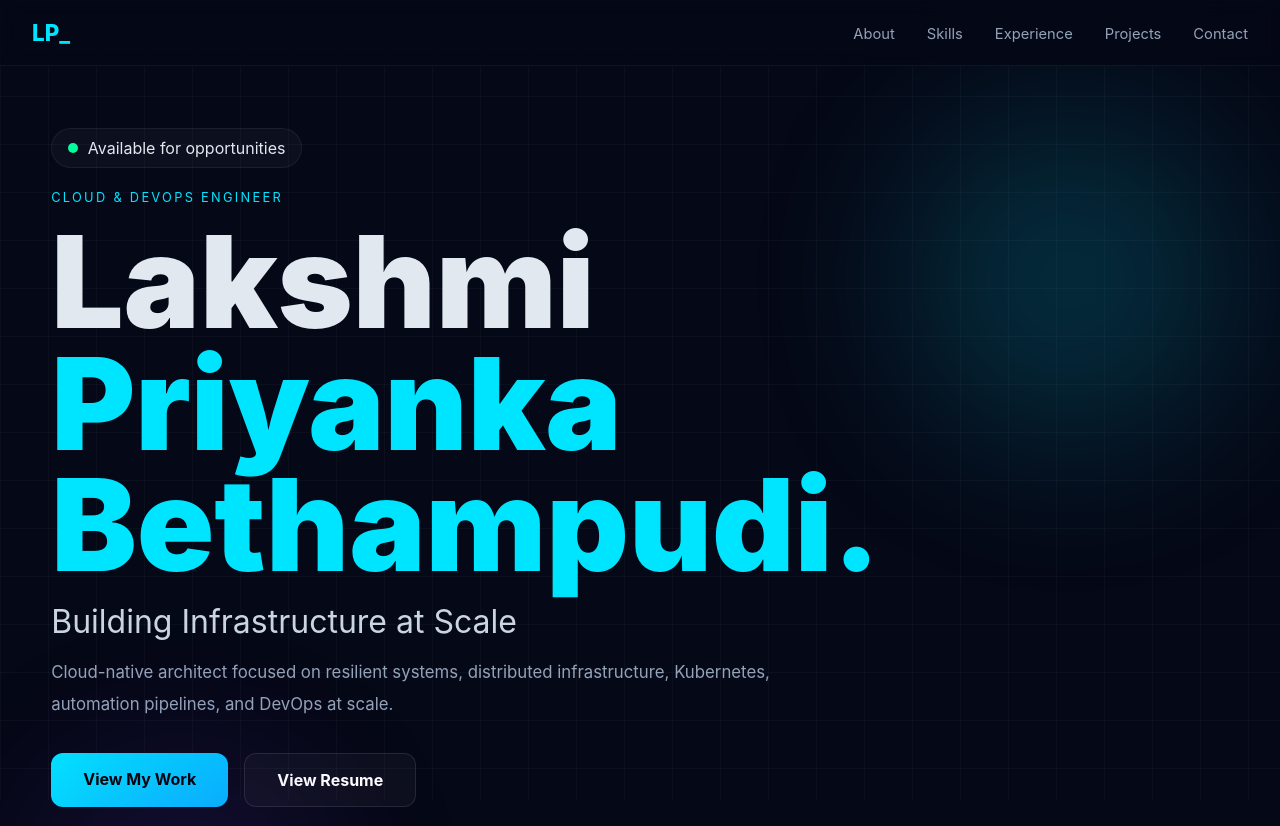
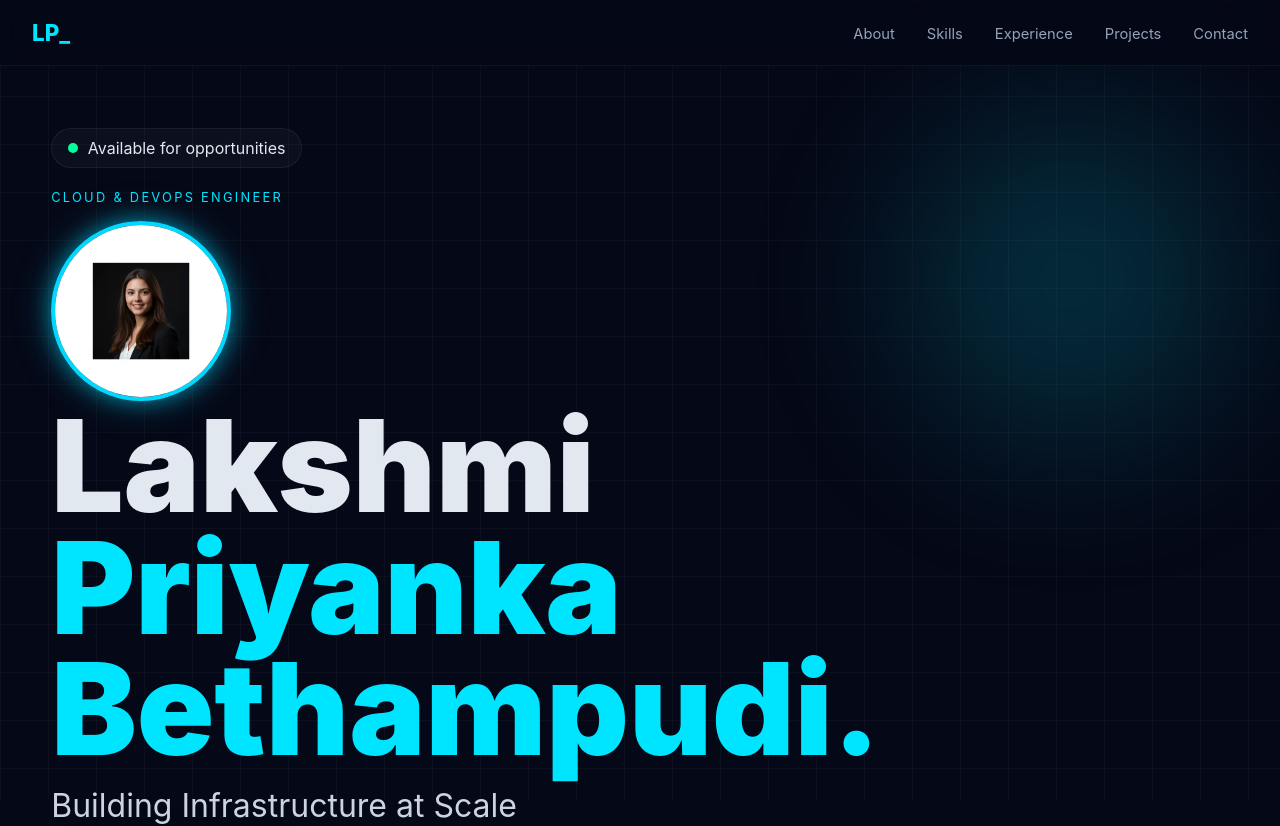
Before and after one commit to Priyanka05f0/portfolio-react, a React (Vite) app: page / in a window 1280 px wide. Shown: the top 826 px of the page. Built offline with nearby package versions, Linux system fonts and the light colour scheme.

Commit message:
Added changes

```diff
--- a/src/App.jsx
+++ b/src/App.jsx
@@ -1,5 +1,7 @@
 import AOS from "aos";
 import "aos/dist/aos.css";
+import React from 'react'
+import './App.css'
 import { useEffect } from "react";
 import "./index.css";
 
@@ -185,6 +187,18 @@ function App() {
 
   <div class="hero-eyebrow">
     Cloud & DevOps Engineer
+  </div>
+
+  <div className="hero-image-wrapper">
+    <img
+      src="/profile.webp"
+      alt="Lakshmi Priyanka"
+      class="hero-image"
+      width="180"
+      height="180"
+      loading="eager"
+      decoding="async"
+    />
   </div>
 
   <h1 class="hero-name">
@@ -666,7 +680,7 @@ function App() {
 </section>
 
 <!-- PROJECTS -->
-<section id="projects">
+<section id="projects" loading="lazy">
 
   <div class="container">
 
--- a/src/index.css
+++ b/src/index.css
@@ -726,3 +726,21 @@ footer{
   }
 
 }
+.hero-image-wrapper {
+  display: flex;
+  justify-content: center;
+  margin-bottom: 2rem;
+}
+
+.hero-image {
+  width: 180px;
+  height: 180px;
+  border-radius: 50%;
+  object-fit: cover;
+  object-position: center;
+  border: 4px solid #00d9ff;
+  box-shadow:
+    0 0 20px rgba(0, 217, 255, 0.5),
+    0 0 40px rgba(0, 217, 255, 0.3);
+  transition: transform 0.3s ease;
+}
```
Also changed, not shown: public/profile.webp (added).
